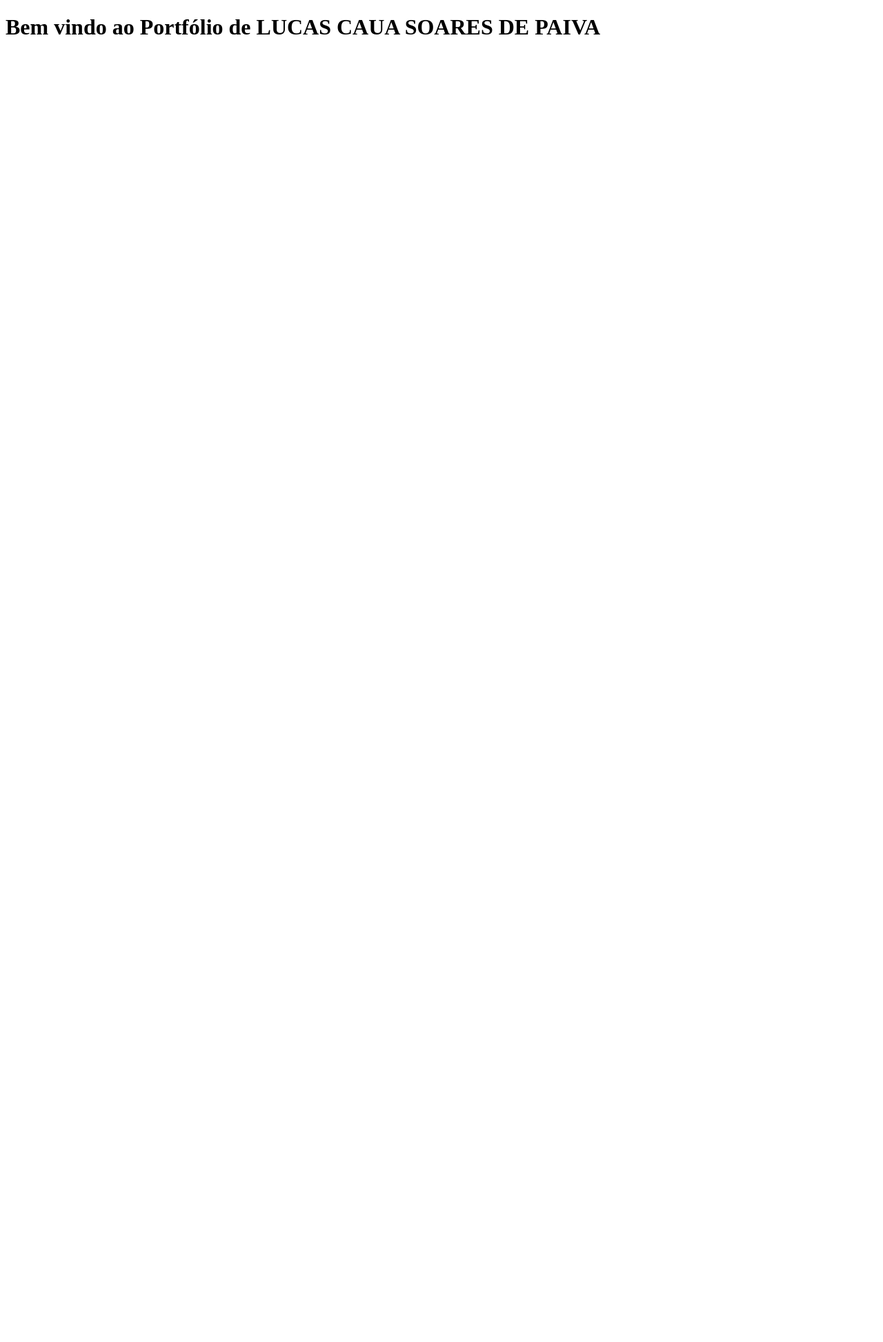
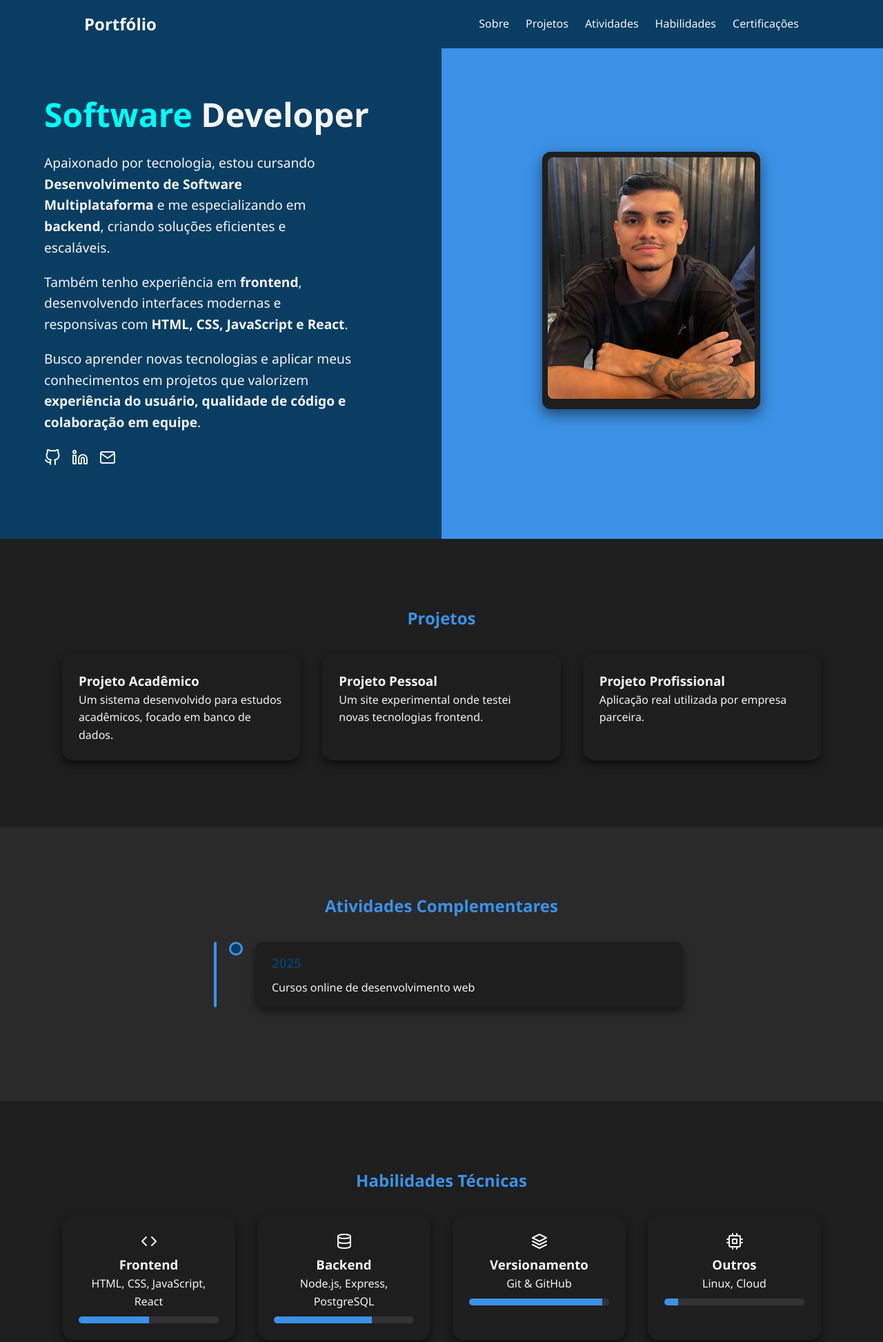
Before and after one commit to fatec-jacarei-dsm-portfolio/ra2581392513012, a plain HTML site: page docs/index.html in a window 1280 px wide. Shown: the top 1945 px of the page at 69% size. Before the commit the page ends 800 px from the top, so only its background shows below. Drawn offline with nearby package versions, Linux system fonts and the light colour scheme.

Commit message:
update repositorio

```diff
--- a/docs/index.html
+++ b/docs/index.html
@@ -1,11 +1,153 @@
-
 <!DOCTYPE html>
-<html lang="pt-br">
+<html lang="pt-BR">
 <head>
-    <meta charset="UTF-8">
-    <title>Portfólio - LUCAS CAUA SOARES DE PAIVA</title>
+  <meta charset="UTF-8" />
+  <meta name="viewport" content="width=device-width, initial-scale=1.0"/>
+  <title>Portfólio - Lucas Paiva</title>
+  <link rel="stylesheet" href="style.css"/>
+  <link rel="shortcut icon" href="./imagens/favicon.ico" type="image/x-icon">
+  <script src="https://unpkg.com/feather-icons"></script>
 </head>
 <body>
-    <h1>Bem vindo ao Portfólio de LUCAS CAUA SOARES DE PAIVA</h1>
+  <header>
+  <nav class="container">
+    <h1>Portfólio </h1>
+    <ul>
+      <li><a href="#sobre">Sobre</a></li>
+      <li><a href="#projetos">Projetos</a></li>
+      <li><a href="#atividades">Atividades</a></li>
+      <li><a href="#skills">Habilidades</a></li>
+      <li><a href="#certificacoes">Certificações</a></li>
+    </ul>
+  </nav>
+</header>
+
+
+  <!-- HERO / SOBRE -->
+<section id="sobre" class="hero-modern">
+  <div class="hero-left">
+    <h1><span class="highlight">Software</span> Developer</h1>
+    <p>
+      Apaixonado por tecnologia, estou cursando <strong>Desenvolvimento de Software Multiplataforma</strong> e me especializando em <strong>backend</strong>, criando soluções eficientes e escaláveis.
+    </p>
+    <p>
+      Também tenho experiência em <strong>frontend</strong>, desenvolvendo interfaces modernas e responsivas com <strong>HTML, CSS, JavaScript e React</strong>.
+    </p>
+    <p>
+      Busco aprender novas tecnologias e aplicar meus conhecimentos em projetos que valorizem <strong>experiência do usuário, qualidade de código e colaboração em equipe</strong>.
+    </p>
+    <div class="social-icons">
+      <a href="https://github.com/Lucaspaiva11" target="_blank"><i data-feather="github"></i></a>
+      <a href="https://www.linkedin.com/in/lucaspaiva11/" target="_blank"><i data-feather="linkedin"></i></a>
+      <a href="mailto:lcaua5786@gmail.com"><i data-feather="mail"></i></a>
+    </div>
+  </div>
+  <div class="hero-right">
+    <div class="foto-box">
+      <img src="./imagens/perfil.jpeg" alt="Foto de perfil" class="perfil-modern"/>
+    </div>
+  </div>
+</section>
+
+
+  <!-- PROJETOS -->
+  <section id="projetos" class="section">
+    <div class="container">
+      <h2>Projetos</h2>
+      <div class="grid">
+        <div class="card">
+          <h3>Projeto Acadêmico</h3>
+          <p>Um sistema desenvolvido para estudos acadêmicos, focado em banco de dados.</p>
+        </div>
+        <div class="card">
+          <h3>Projeto Pessoal</h3>
+          <p>Um site experimental onde testei novas tecnologias frontend.</p>
+        </div>
+        <div class="card">
+          <h3>Projeto Profissional</h3>
+          <p>Aplicação real utilizada por empresa parceira.</p>
+        </div>
+      </div>
+    </div>
+  </section>
+
+  <!-- ATIVIDADES -->
+  <section id="atividades" class="section alt">
+    <div class="container">
+      <h2>Atividades Complementares</h2>
+      <div class="timeline">
+        <div class="timeline-item">
+          <div class="timeline-dot"></div>
+          <div class="timeline-content">
+            <h3>2025</h3>
+            <p>Cursos online de desenvolvimento web</p>
+          </div>
+        </div>
+      </div>
+    </div>
+  </section>
+
+    <!-- SKILLS -->
+  <section id="skills" class="section">
+    <div class="container">
+      <h2>Habilidades Técnicas</h2>
+      <div class="skills-grid">
+        <div class="skill">
+          <i data-feather="code"></i>
+          <h3>Frontend</h3>
+          <p>HTML, CSS, JavaScript, React</p>
+          <div class="progress-bar"><span style="width: 50%"></span></div>
+        </div>
+        <div class="skill">
+          <i data-feather="database"></i>
+          <h3>Backend</h3>
+          <p>Node.js, Express, PostgreSQL</p>
+          <div class="progress-bar"><span style="width: 70%"></span></div>
+        </div>
+        <div class="skill">
+          <i data-feather="layers"></i>
+          <h3>Versionamento</h3>
+          <p>Git & GitHub</p>
+          <div class="progress-bar"><span style="width: 95%"></span></div>
+        </div>
+        <div class="skill">
+          <i data-feather="cpu"></i>
+          <h3>Outros</h3>
+          <p>Linux, Cloud</p>
+          <div class="progress-bar"><span style="width: 10%"></span></div>
+        </div>
+      </div>
+    </div>
+  </section>
+
+  <!-- CERTIFICACOES -->
+  <section id="certificacoes" class="section alt">
+    <div class="container">
+      <h2>Certificações & Cursos</h2>
+      <div class="grid">
+        <div class="card">
+          <h3>HTML & CSS</h3>
+          <p>Curso concluído na plataforma Curso em vídeo (2025)</p>
+        </div>
+        <div class="card">
+          <h3>JavaScript Avançado</h3>
+          <p>Curso concluído na plataforma Hashtag Programação (2025)</p>
+        </div>
+        <div class="card">
+          <h3>Curso básico de Git</h3>
+          <p>Formação concluída na plataforma Cisco (2025)</p>
+        </div>
+      </div>
+    </div>
+  </section>
+
+
+  <!-- FOOTER -->
+  <footer>
+    <p>&copy; 2025 - desenvolvido por Lucas Paiva &#x1F4BB</p>
+  </footer>
+
+  <script src="script.js"></script>
+  <script>feather.replace()</script>
 </body>
 </html>
--- /dev/null
+++ b/docs/script.js
@@ -0,0 +1,22 @@
+// Rolagem suave
+document.querySelectorAll('a[href^="#"]').forEach(link => {
+  link.addEventListener("click", e => {
+    e.preventDefault();
+    document.querySelector(link.getAttribute("href")).scrollIntoView({
+      behavior: "smooth"
+    });
+  });
+});
+
+// Animações de entrada
+const elementos = document.querySelectorAll(".card, .timeline-content, .hero-left, .hero-right, .contato-form");
+
+const aparecer = new IntersectionObserver(entries => {
+  entries.forEach(entry => {
+    if (entry.isIntersecting) {
+      entry.target.classList.add("animado");
+    }
+  });
+}, { threshold: 0.2 });
+
+elementos.forEach(el => aparecer.observe(el));
--- /dev/null
+++ b/docs/style.css
@@ -0,0 +1,298 @@
+:root {
+  --primaria: #0A3D62;       /* Azul petróleo */
+  --secundaria: #3C91E6;     /* Azul claro */
+  --destaque: #00FFF7;       /* Ciano brilhante */
+  --texto: #F5F5F5;          /* Cinza claro */
+  --fundo: #1E1E1E;          /* Cinza escuro */
+}
+
+* {
+  margin: 0;
+  padding: 0;
+  box-sizing: border-box;
+  font-family: "Segoe UI", Tahoma, sans-serif;
+}
+
+body {
+  background: var(--fundo);
+  color: var(--texto);
+  line-height: 1.6;
+}
+
+/* NAVBAR */
+header {
+  background: var(--primaria);
+  position: fixed;
+  width: 100%;
+  top: 0;
+  z-index: 100;
+}
+
+header nav {
+  display: flex;
+  justify-content: space-between;
+  align-items: center;
+  padding: 1rem 2rem;
+}
+
+header h1 {
+  color: var(--texto);
+}
+
+header ul {
+  display: flex;
+  gap: 1.5rem;
+  list-style: none;
+}
+
+header a {
+  color: var(--texto);
+  text-decoration: none;
+  transition: 0.3s;
+}
+
+header a:hover {
+  color: var(--destaque);
+}
+
+/* HERO MODERNO */
+.hero-modern {
+  display: grid;
+  grid-template-columns: 1fr 1fr;
+  align-items: center;
+  min-height: 90vh;
+  background: linear-gradient(90deg, var(--primaria) 50%, var(--secundaria) 50%);
+  padding: 6rem 2rem 4rem;
+  color: var(--texto);
+}
+
+.hero-left {
+  padding: 2rem;
+}
+
+.hero-left h1 {
+  font-size: 3rem;
+  font-weight: bold;
+  margin-bottom: 1rem;
+}
+
+.hero-left .highlight {
+  color: var(--destaque);
+}
+
+.hero-left p {
+  font-size: 1.2rem;
+  margin-bottom: 1.2rem;
+  max-width: 450px;
+}
+
+.hero-info {
+  margin-bottom: 1.5rem;
+  font-size: 1rem;
+  color: var(--texto);
+}
+
+.hero-right {
+  display: flex;
+  justify-content: center;
+  align-items: center;
+}
+
+.foto-box {
+  background: var(--fundo);
+  padding: 0.5rem;
+  border-radius: 12px;
+  box-shadow: 0px 8px 20px rgba(0,0,0,0.5);
+}
+
+.perfil-modern {
+  width: 300px;
+  height: 350px;
+  object-fit: cover;
+  border-radius: 8px;
+}
+
+.social-icons {
+  margin-top: 1rem;
+  display: flex;
+  gap: 1rem;
+}
+
+.social-icons a {
+  color: var(--texto);
+  transition: transform 0.3s, color 0.3s;
+  font-size: 1.5rem;
+}
+
+.social-icons a:hover {
+  color: var(--destaque);
+  transform: scale(1.1);
+}
+
+/* SEÇÕES GERAIS */
+.section {
+  padding: 6rem 2rem;
+}
+
+.section h2 {
+  text-align: center;
+  margin-bottom: 2rem;
+  color: var(--secundaria);
+}
+
+.container {
+  max-width: 1100px;
+  margin: auto;
+}
+
+/* GRID PROJETOS */
+.grid {
+  display: grid;
+  grid-template-columns: repeat(auto-fit, minmax(280px, 1fr));
+  gap: 2rem;
+}
+
+.card {
+  background: var(--fundo);
+  padding: 1.5rem;
+  border-radius: 16px;
+  box-shadow: 0 6px 12px rgba(0,0,0,0.5);
+  transition: transform 0.3s, box-shadow 0.3s;
+}
+
+.card:hover {
+  transform: translateY(-8px);
+  box-shadow: 0 8px 20px rgba(0,0,0,0.7);
+}
+
+/* TIMELINE */
+.alt {
+  background: #2a2a2a;
+}
+
+.timeline {
+  position: relative;
+  max-width: 700px;
+  margin: 2rem auto;
+  padding-left: 2rem;
+}
+
+.timeline::before {
+  content: "";
+  position: absolute;
+  left: 20px;
+  top: 0;
+  bottom: 0;
+  width: 4px;
+  background: var(--secundaria);
+  border-radius: 2px;
+}
+
+.timeline-item {
+  position: relative;
+  margin-bottom: 2.5rem;
+}
+
+.timeline-dot {
+  position: absolute;
+  left: 10px;
+  width: 20px;
+  height: 20px;
+  background: var(--primaria);
+  border: 3px solid var(--secundaria);
+  border-radius: 50%;
+  top: 0;
+}
+
+.timeline-content {
+  background: var(--fundo);
+  padding: 1rem 1.5rem;
+  border-radius: 12px;
+  box-shadow: 0 6px 12px rgba(0,0,0,0.5);
+  margin-left: 3rem;
+  transition: transform 0.3s;
+}
+
+.timeline-content h3 {
+  margin-bottom: 0.5rem;
+  color: var(--primaria);
+}
+
+.timeline-content:hover {
+  transform: translateY(-5px);
+}
+
+/* SKILLS */
+.skills-grid {
+  display: grid;
+  grid-template-columns: repeat(auto-fit, minmax(250px, 1fr));
+  gap: 2rem;
+}
+
+.skill {
+  background: var(--fundo);
+  padding: 1.5rem;
+  border-radius: 16px;
+  box-shadow: 0 6px 12px rgba(0,0,0,0.5);
+  text-align: center;
+  transition: transform 0.3s, box-shadow 0.3s;
+}
+
+.skill:hover {
+  transform: translateY(-8px);
+  box-shadow: 0 8px 20px rgba(0,0,0,0.7);
+}
+
+.skill i {
+  width: 40px;
+  height: 40px;
+  color: var(--secundaria);
+  margin-bottom: 0.5rem;
+}
+
+.progress-bar {
+  width: 100%;
+  height: 10px;
+  background: #333;
+  border-radius: 5px;
+  margin-top: 0.5rem;
+  overflow: hidden;
+}
+
+.progress-bar span {
+  display: block;
+  height: 100%;
+  background: var(--secundaria);
+}
+
+/* CERTIFICACOES */
+#certificacoes .card {
+  text-align: center;
+}
+#certificacoes .card h3 {
+  color: var(--primaria);
+  margin-bottom: 0.5rem;
+}
+
+/* FOOTER */
+footer {
+  background: var(--primaria);
+  color: var(--texto);
+  text-align: center;
+  padding: 1rem;
+}
+
+/* RESPONSIVIDADE */
+@media (max-width: 900px) {
+  .hero-modern {
+    grid-template-columns: 1fr;
+    text-align: center;
+  }
+  .hero-left {
+    order: 2;
+  }
+  .hero-right {
+    order: 1;
+    margin-bottom: 2rem;
+  }
+}
```
Also changed, not shown: docs/imagens/favicon.ico (added), docs/imagens/perfil.jpeg (added).
